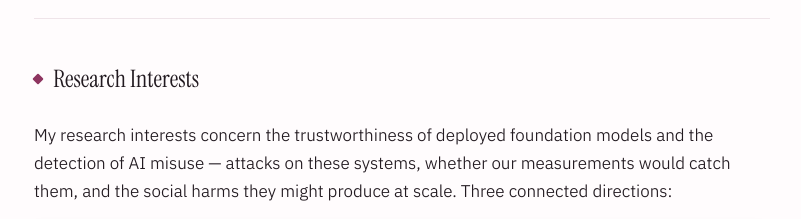
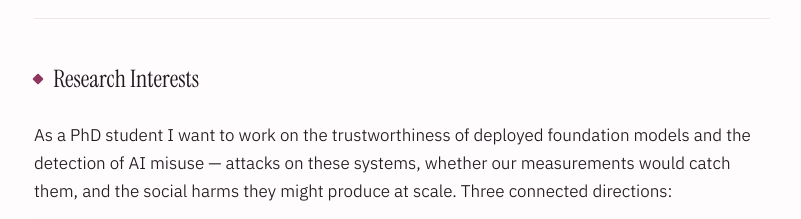
Before and after one commit to rizvisaira/rizvisaira.github.io, a plain HTML site: page index.html in a window 1280 px wide. Shown: the part 2120-2339 px from the top of the page, without its empty margins (238-1039 px from the left). Drawn offline with Linux system fonts and the light colour scheme.

Commit message:
Update index.html

```diff
--- a/index.html
+++ b/index.html
@@ -108,9 +108,9 @@
   <section id="research">
     <h2>Research Interests</h2>
     <p class="lead">
-      My research interests concern the trustworthiness of deployed foundation models and the
-      detection of AI misuse &mdash; attacks on these systems, whether our measurements would
-      catch them, and the social harms they might produce at scale. Three connected directions:
+      As a PhD student I want to work on the trustworthiness of deployed foundation models and
+      the detection of AI misuse — attacks on these systems, whether our measurements would catch them,
+      and the social harms they might produce at scale. Three connected directions:
     </p>
     <div class="item card">
       <h3>Trustworthy &amp; Safe Foundation Models</h3>
```
